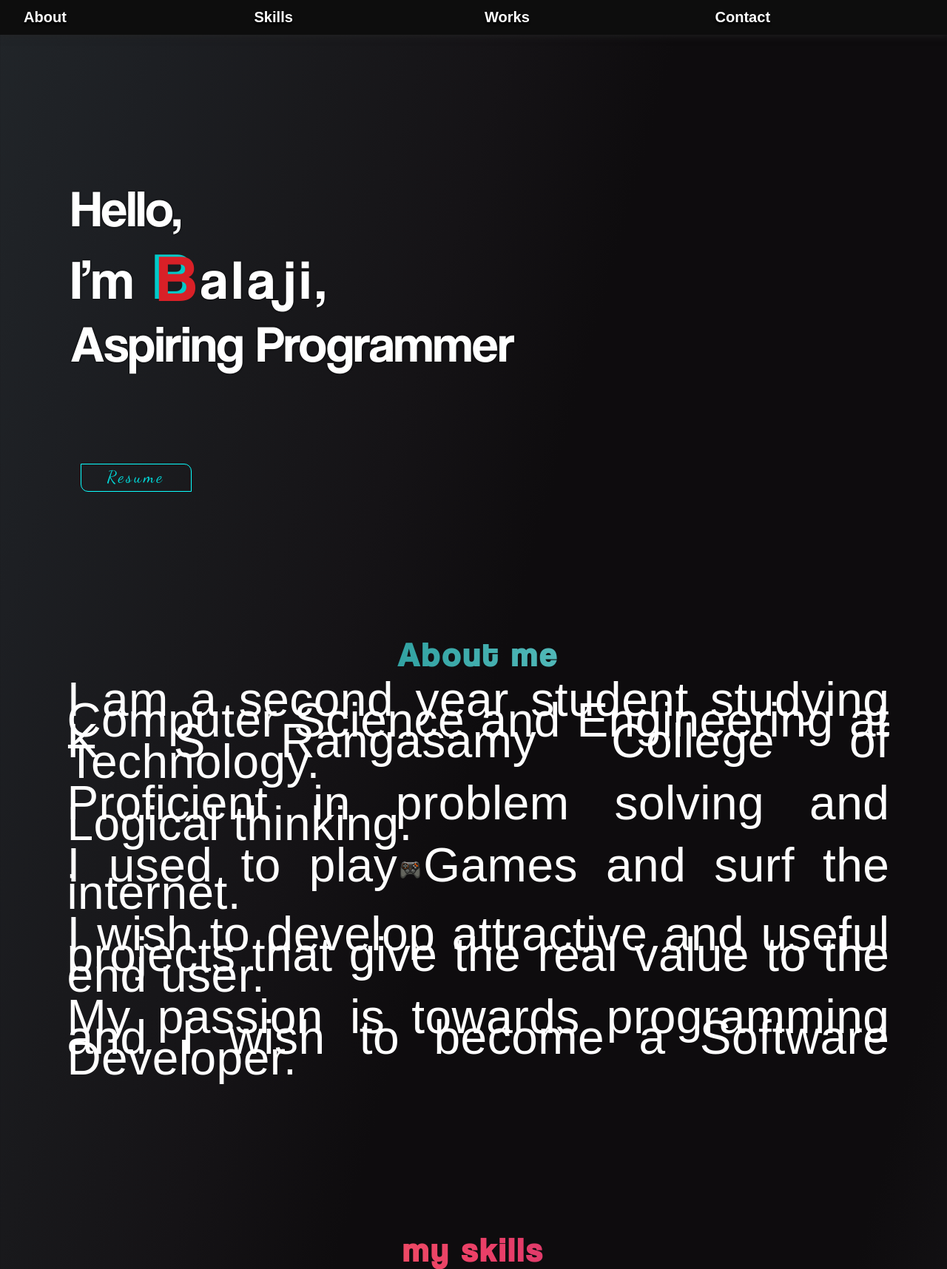
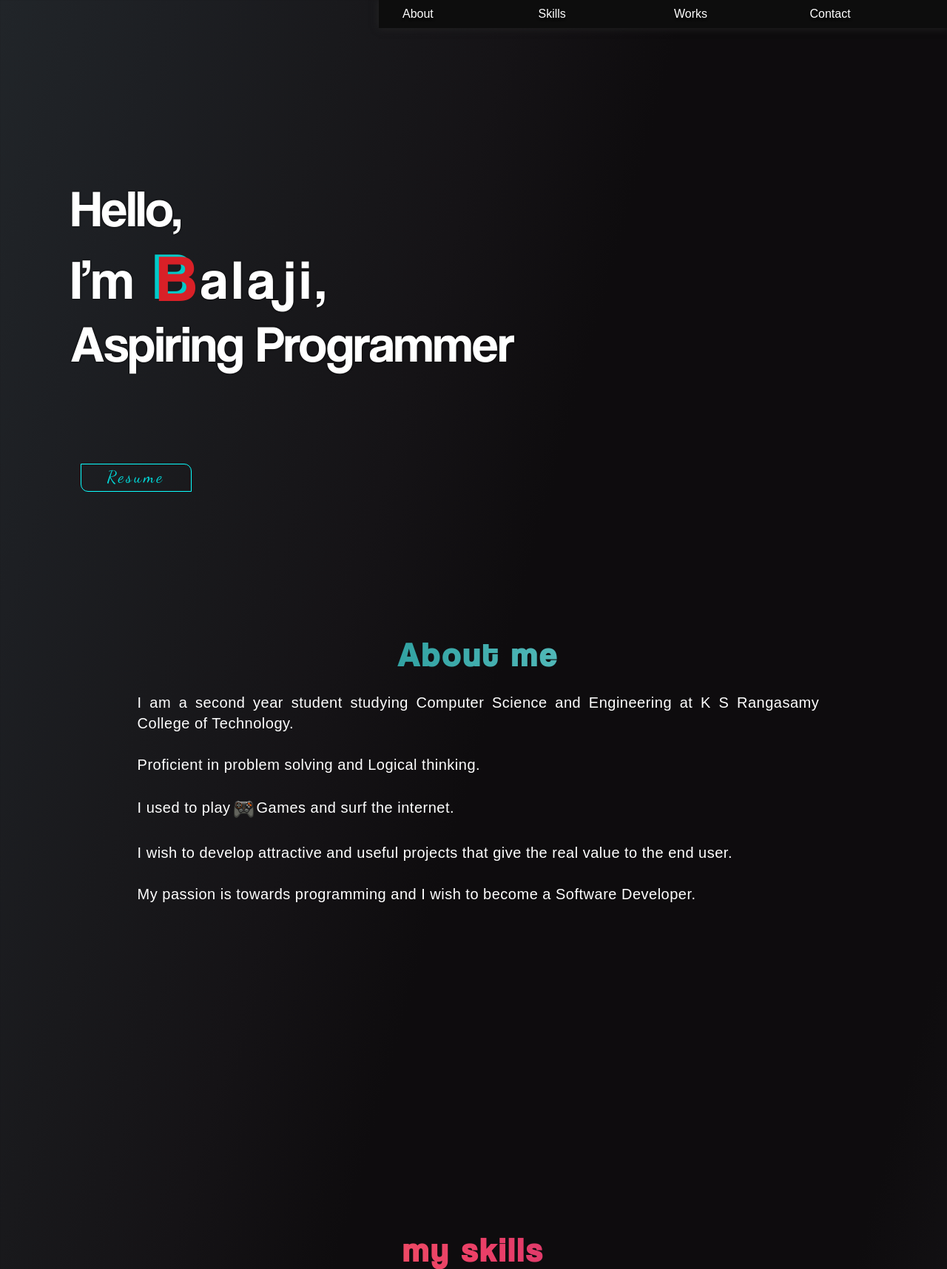
Before and after one commit to rba1aji/portfolio, a PHP site: page / in a window 1280 px wide. Shown: the top 1716 px of the page at 74% size. Run offline with PHP 8.4, Linux system fonts and the light colour scheme; some libraries are stand-ins or nearby versions.

Commit message:
Add files via upload

```diff
--- a/css/main.css
+++ b/css/main.css
@@ -292,12 +292,13 @@ p{
 	width:100vw;
 	}
 .about .content{
-  padding-left:3vw;
-  padding-right:3vw;
+  margin-top:3vh;
+  margin-left:9vw;
+  margin-right:9vw;
   }
 .about .content p{
-  margin:20px 20px 10px 20px;
-	font-size:5vw;
+  /*margin:20px 20px 10px 20px;*/
+	font-size:20px;
 	 font-family: Arial, Helvetica, sans-serif;
 	color:white;
 	text-align: justify;
@@ -307,6 +308,7 @@ p{
   }
 @media (min-width: 810px) {
   .about .content{
+    font-size:30px;
     padding:0 5%;
   }
 }
--- a/css/nav-bar.css
+++ b/css/nav-bar.css
@@ -1,4 +1,5 @@
-nav ol{
+
+.nav ol{
   width:100vw;
   display:block;
   position:fixed;
@@ -15,32 +16,51 @@ nav ol{
   animation-delay:4.5s;
   }
 
-nav li{
+.nav li{
     display:flex;
 	float:left;
 	list-style-type: none;
 	width:25%;
 	text-shadow: black 0px 3px 3px;
+	padding:8px 15px 8px 15px;
   }
-nav li a{
+.nav li p{
      font-family: Arial, Helvetica, sans-serif;
-	font-size:20.05px;
+    font-size:20px;
+	font-weight:750;
 	color:white;
-	font-weight:750;
 	background:var(--darkbg);
-	padding:8px 15px 8px 15px;
+	}
+  @media (min-width: 810px) {
+  .nav li p{
+    font-size:30px;
+    }
+}
+
+  @media (min-width: 810px) {
+  .nav ol{
+    width:60vw;
+    margin-left:40vw;
+  }
+    .nav li{
+      padding:6px 15.5px 6px 15px;
+      }
+}
+
+.nav li a{
+	color:white;
 	text-decoration:none;
 	cursor:pointer;
-	}
+  }
 nav li:nth-child(even):hover a,
 nav li:nth-child(even):focus a,
 nav li:nth-child(even):active a{ /*TEAL*/
     display:flex;
 	color: white;
 	border: 3px solid var(--h2-clr);
-	padding:4px 11px 4px 10px;
+	padding:3px 10px 3px 10px;
 	border-radius:2.7px;
-	width:55%;
+	width:53.5%;
 	/*box-shadow: inset 0 0 0.2em 0 var(--h2-clr);*/
 	}
 nav li:nth-child(odd):hover a,
@@ -49,7 +69,7 @@ nav li:nth-child(odd):active a{ /*RED*/
     display:flex;
 	color: white;
 	border: 3px solid  #EE4F64;
-	padding:4px 11px 4px 10px;
+	padding:3px 10px 3px 10px;
 	border-radius:3px;
-	width:55%;
+	width:53.5%;
   }
```
